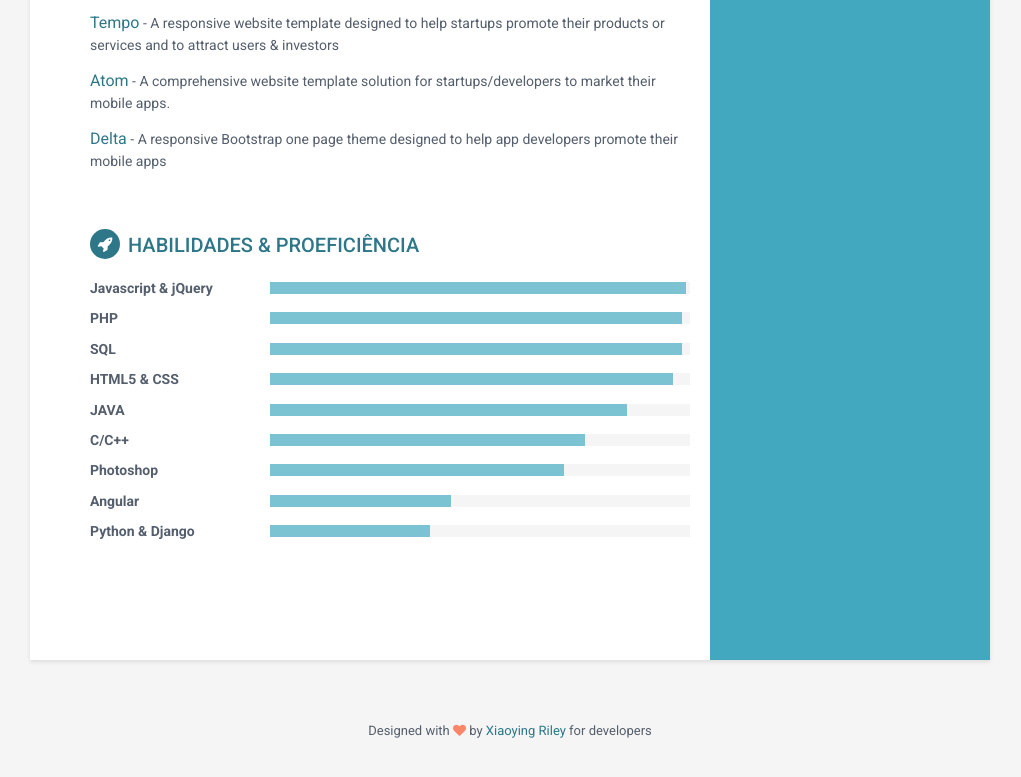
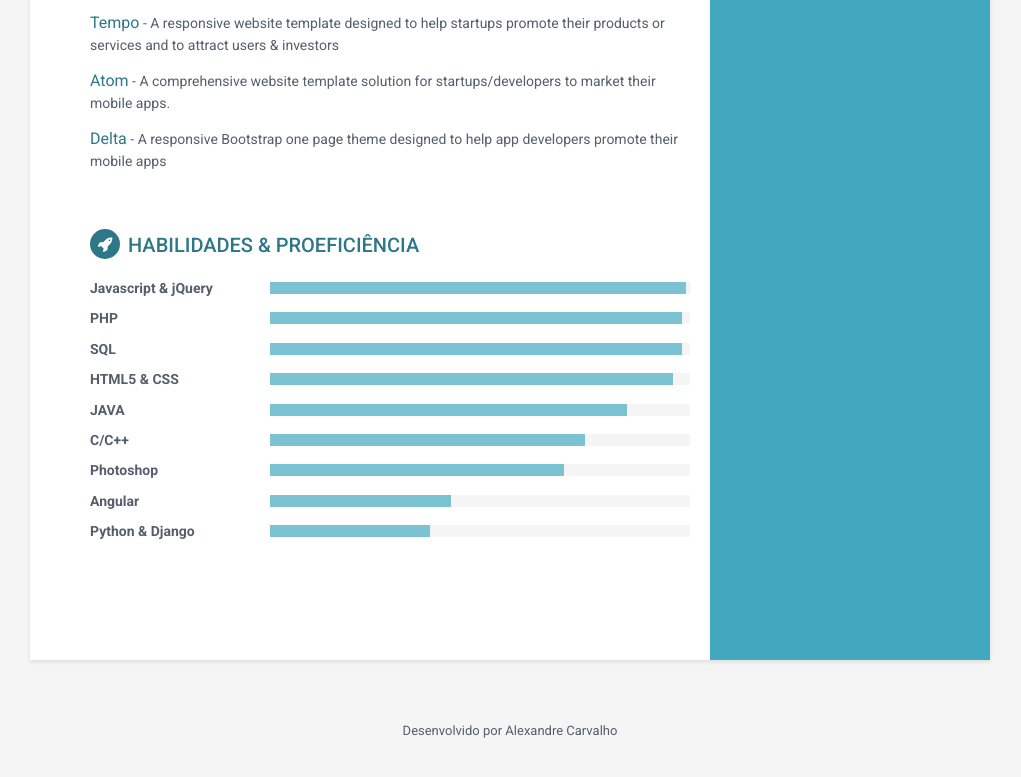
Before and after one commit to phooeniix/phooeniix, a plain HTML site: page index.html in a window 1280 px wide. Shown: the part 1153-1930 px from the top of the page, without its empty margins (130-1151 px from the left). Drawn offline with Linux system fonts and the light colour scheme.

Commit message:
Direitos do site

```diff
--- a/index.html
+++ b/index.html
@@ -244,7 +244,7 @@
     <footer class="footer">
         <div class="text-center">
                 <!--/* This template is released under the Creative Commons Attribution 3.0 License. Please keep the attribution link below when using for your own project. Thank you for your support. :) If you'd like to use the template without the attribution, you can check out other license options via our website: themes.3rdwavemedia.com */-->
-                <small class="copyright">Designed with <i class="fa fa-heart"></i> by <a href="http://themes.3rdwavemedia.com" target="_blank">Xiaoying Riley</a> for developers</small>
+                <small class="copyright">Desenvolvido por Alexandre Carvalho</small>
         </div><!--//container-->
     </footer><!--//footer-->
 
```
